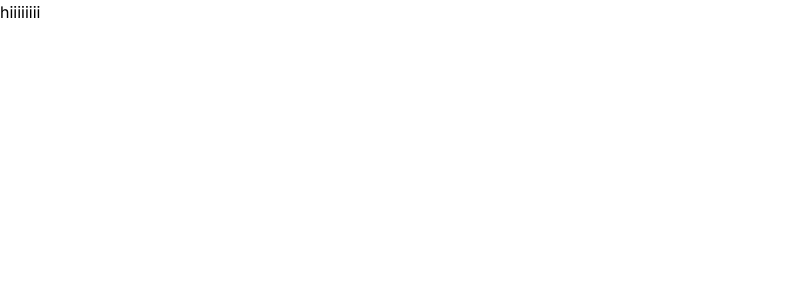
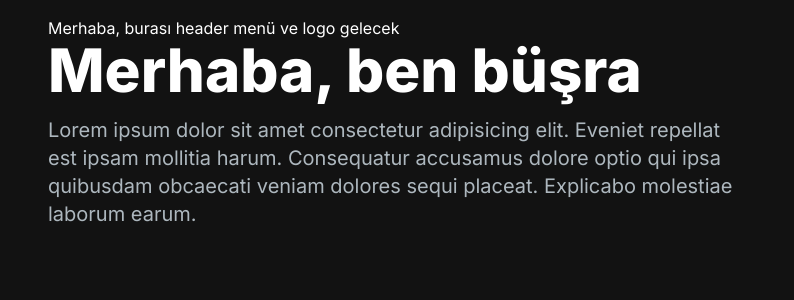
Before and after one commit to Busra-Ordu/PortfolioWebsiteWithNextJs, a Next.js app: page / in a window 1280 px wide. Shown: the top 300 px of the page, without its empty margins (0-794 px from the left). Built offline with nearby package versions, Linux system fonts and the light colour scheme.

Commit message:
hero bölümüne başlandı tailwind kullanılıyor

```diff
--- /dev/null
+++ b/src/app/components/Header.jsx
@@ -0,0 +1,13 @@
+import React from 'react'
+
+const Header = () => {
+  return (
+    <section>
+        <h1 className="text-white">
+        Merhaba, burası header menü ve logo gelecek
+        </h1>
+    </section>
+  )
+}
+
+export default Header
--- /dev/null
+++ b/src/app/components/Hero.jsx
@@ -0,0 +1,24 @@
+import React from 'react'
+
+const Hero = () => {
+  return (
+    <section>
+        <div className='grid grid-cols-1 lg:grid-cols-12'>
+            <div className='col-span-7'>
+                <h1 className="text-white mb-4 text-4xl lg:text-6xl font-extrabold">
+                    Merhaba, ben büşra
+                </h1>
+                <p className='text-[#ADB7BE] text-lg lg:text-xl'>
+                    Lorem ipsum dolor sit amet consectetur adipisicing
+                    elit. Eveniet repellat est ipsam mollitia harum.
+                    Consequatur accusamus dolore optio qui ipsa
+                    quibusdam obcaecati veniam dolores sequi placeat.
+                    Explicabo molestiae laborum earum.
+                </p>
+            </div>
+    </div>
+    </section>
+  )
+}
+
+export default Hero
--- a/src/app/layout.js
+++ b/src/app/layout.js
@@ -11,7 +11,9 @@ export const metadata = {
 export default function RootLayout({ children }) {
   return (
     <html lang="en">
-      <body className={inter.className}>{children}</body>
+      <body className={inter.className}>
+        {children}
+        </body>
     </html>
   );
 }
--- a/src/app/page.js
+++ b/src/app/page.js
@@ -1,9 +1,12 @@
 import Image from "next/image";
+import Hero from "./components/Hero";
+import Header from "./components/Header";
 
 export default function Home() {
   return (
-    <>
-    <h1>hiiiiiiii</h1>
-    </>
+    <main className="flex min-h-screen flex-col bg-[#121212] container mx-auto px-12 py-4">
+      <Header/>
+      <Hero/>
+    </main>
   );
 }
```
